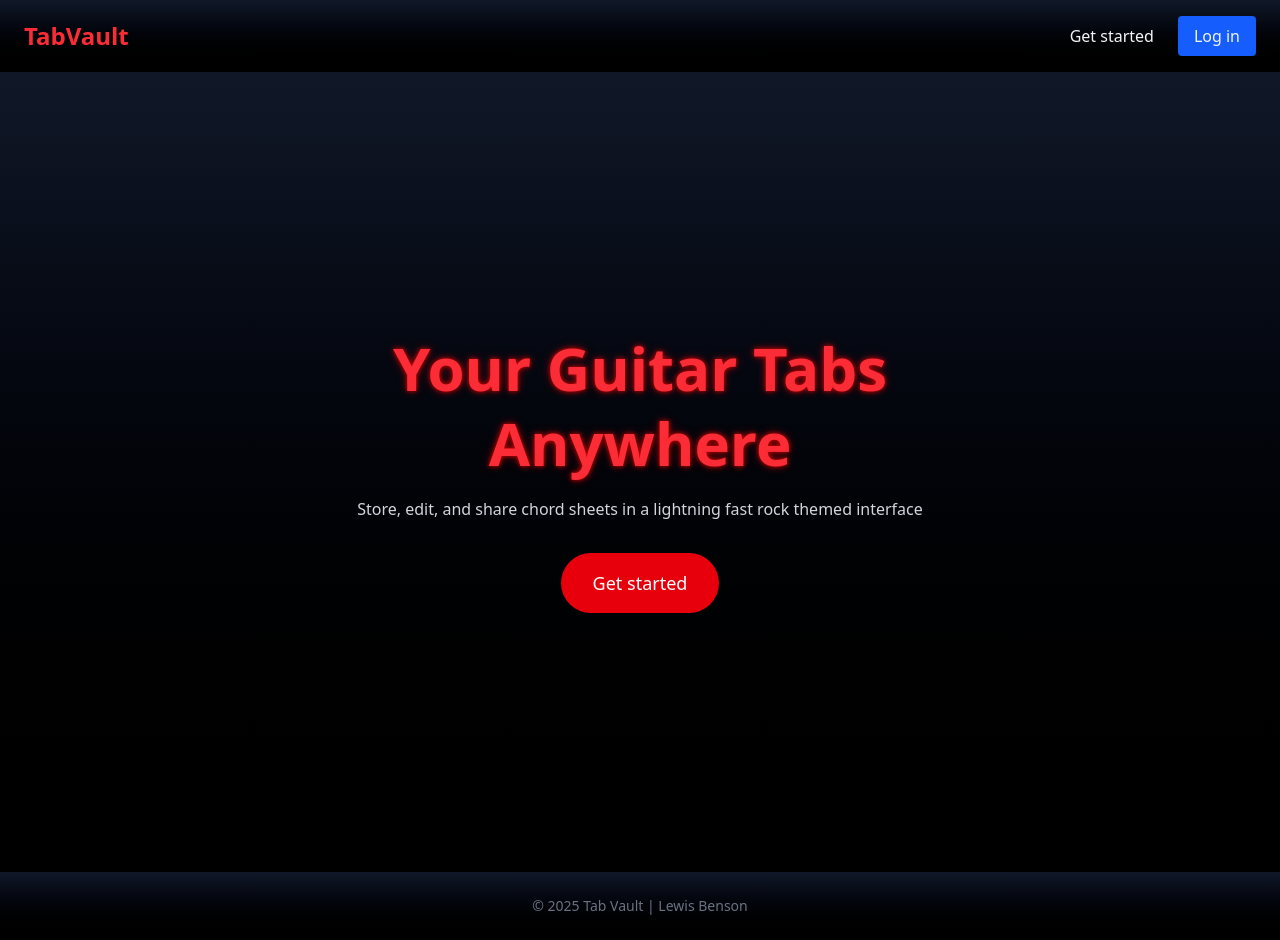
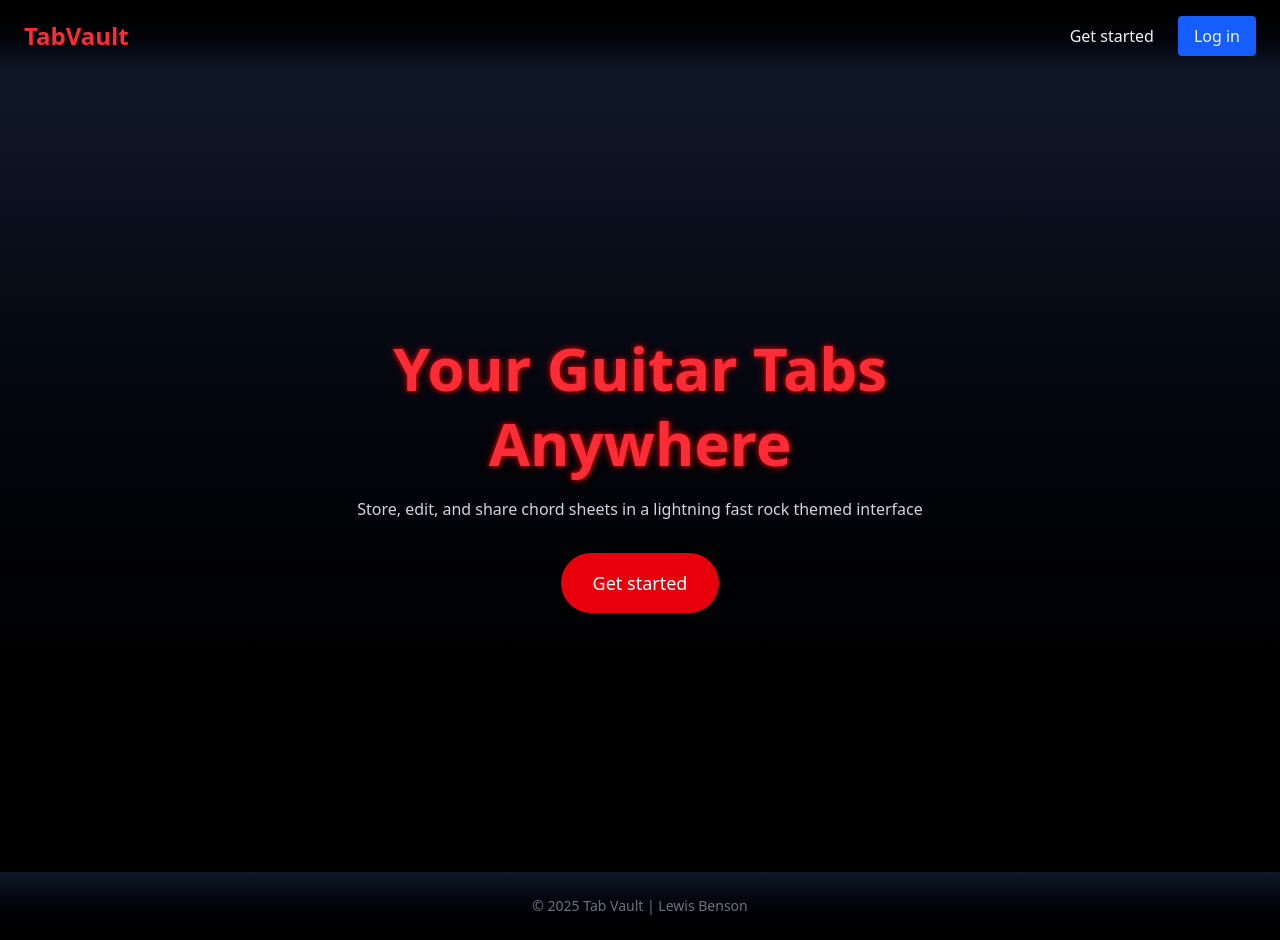
Before and after one commit to tm-LBenson/tab-builder-app, a React (Vite) app: page / in a window 1280 px wide. Built offline with nearby package versions, Linux system fonts and the light colour scheme; no server answers.

Commit message:
reverse gradient

```diff
--- a/src/components/Navbar.tsx
+++ b/src/components/Navbar.tsx
@@ -8,7 +8,7 @@ export default function Navbar() {
 
   return (
     <>
-      <nav className="w-full px-6 py-4 flex items-center justify-between bg-gradient-to-b from-gray-900 to-black text-gray-100">
+      <nav className="w-full px-6 py-4 flex items-center justify-between bg-gradient-to-b from-black to-gray-900 text-gray-100">
         <Link
           to="/"
           className="text-2xl font-extrabold text-red-500"
```
